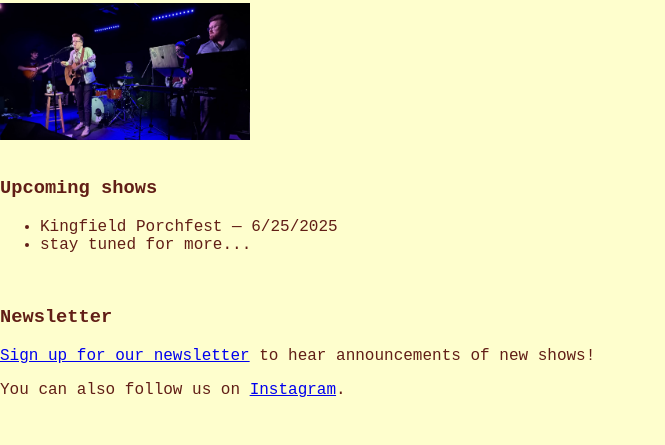
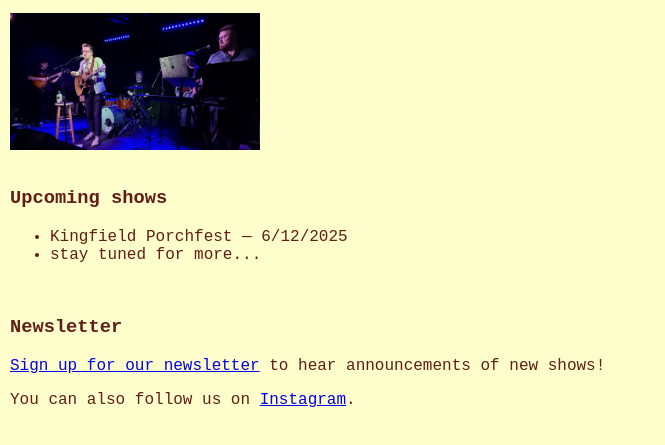
Before and after one commit to grahamearley/test3, a plain HTML site: page index.html in a window 1280 px wide. Shown: the part 89-534 px from the top of the page, without its empty margins (0-665 px from the left). Drawn offline with Linux system fonts and the light colour scheme.

Commit message:
Update index.html

```diff
--- a/index.html
+++ b/index.html
@@ -9,6 +9,7 @@
             padding: 0;
             background-color: #FEFECD;
             color: #611E16;
+ 	    padding: 10px;
         }
     </style>
 </head>
@@ -24,7 +25,7 @@
 
 	<h3>Upcoming shows</h3>
 	<ul>
-	<li>Kingfield Porchfest &mdash; 6/25/2025</li>
+	<li>Kingfield Porchfest &mdash; 6/12/2025</li>
 	<li>stay tuned for more...</li>
 	</ul>
 
```
